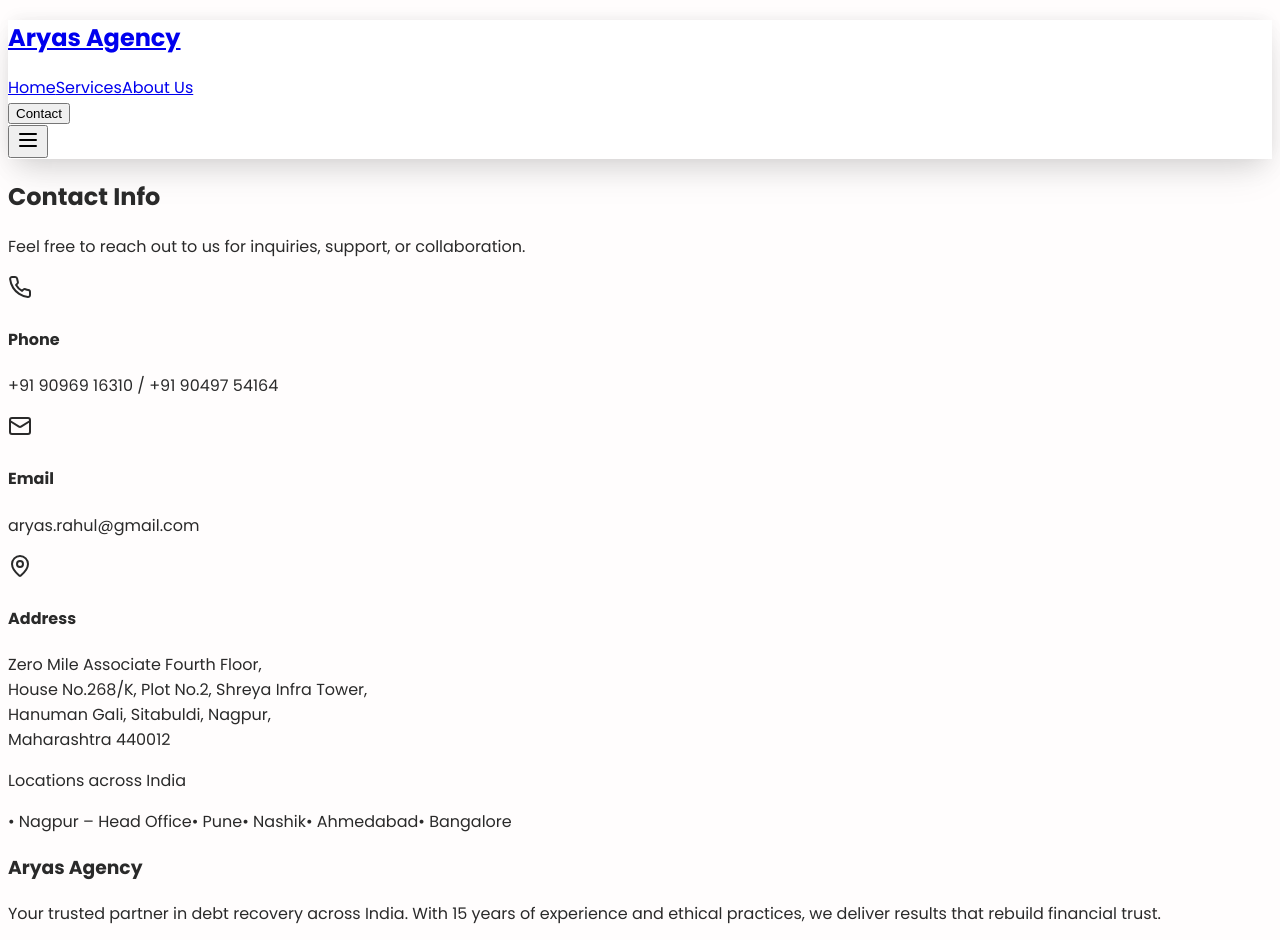
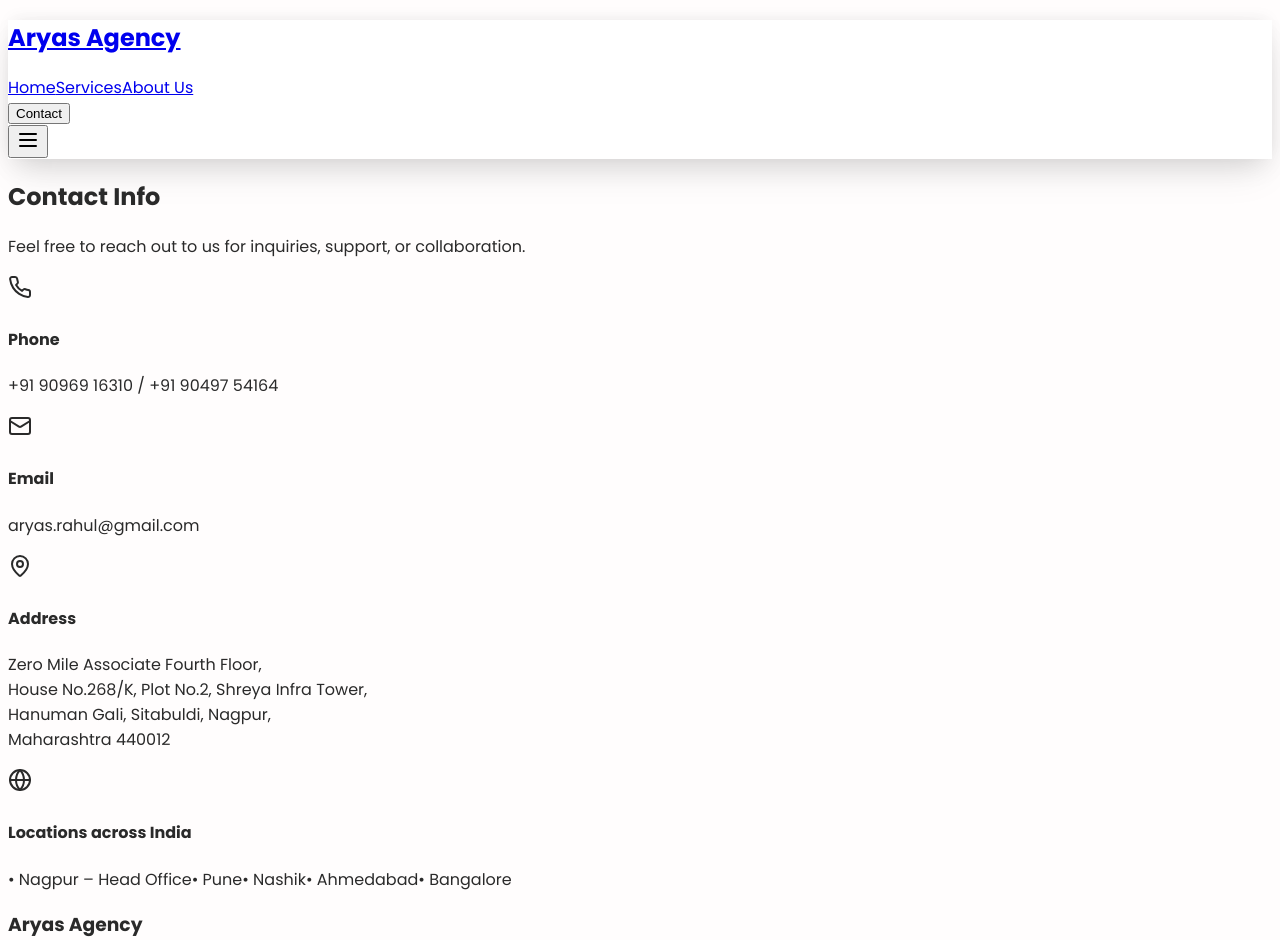
Before and after one commit to Nehan21-Gaidhani/AryasAgency, a React (Vite) app in the folder client/: page /contact in a window 1280 px wide. Shown: the top 940 px of the page. Built offline with nearby package versions, Linux system fonts and the light colour scheme.

Commit message:
icon updated

```diff
--- a/client/src/pages/Contact.tsx
+++ b/client/src/pages/Contact.tsx
@@ -1,12 +1,12 @@
 import { motion } from "framer-motion";
-import { Mail, Phone, MapPin } from "lucide-react";
+import { Mail, Phone, MapPin, Map ,Globe } from "lucide-react"; // <-- Added `Map`
 
 export default function Contact() {
   return (
     <div className="bg-[#FFFDFD] overflow-x-hidden min-h-screen pt-24">
-      {/* Contact Hero Section */}
       <section className="py-20 bg-[#fceeee]">
         <div className="max-w-4xl mx-auto px-4 sm:px-8 lg:px-12">
+          {/* Hero */}
           <motion.div
             initial={{ opacity: 0, y: 20 }}
             animate={{ opacity: 1, y: 0 }}
@@ -21,12 +21,14 @@ export default function Contact() {
             </p>
           </motion.div>
 
+          {/* Info Blocks */}
           <motion.div
             initial={{ opacity: 0, y: 20 }}
             animate={{ opacity: 1, y: 0 }}
             transition={{ duration: 0.8, delay: 0.2 }}
             className="space-y-8 text-[#2A2A2A] text-base font-light max-w-xl mx-auto"
           >
+            {/* Phone */}
             <div className="flex items-start gap-4">
               <Phone className="text-[#BA0000]" size={24} />
               <div>
@@ -35,6 +37,7 @@ export default function Contact() {
               </div>
             </div>
 
+            {/* Email */}
             <div className="flex items-start gap-4">
               <Mail className="text-[#BA0000]" size={24} />
               <div>
@@ -43,6 +46,7 @@ export default function Contact() {
               </div>
             </div>
 
+            {/* Address */}
             <div className="flex items-start gap-4">
               <MapPin className="text-[#BA0000]" size={24} />
               <div>
@@ -53,11 +57,15 @@ export default function Contact() {
                   Hanuman Gali, Sitabuldi, Nagpur,<br />
                   Maharashtra 440012
                 </p>
+              </div>
+            </div>
 
-                {/* Locations across India - inline bullets */}
-                <div className="mt-4">
-                  <p className="font-semibold mb-1">Locations across India</p>
-                  <p className="flex flex-wrap gap-4 text-sm">
+            {/* Locations across India */}
+            <div className="flex items-start gap-4">
+              <Globe className="text-[#BA0000]" size={24} />
+              <div>
+                <h4 className="text-lg font-semibold">Locations across India</h4>
+                <p className="flex flex-wrap gap-4 text-sm mt-1">
                   <span>• Nagpur – Head Office</span>
                   <span>• Pune</span>
                   <span>• Nashik</span>
@@ -66,7 +74,6 @@ export default function Contact() {
                 </p>
               </div>
             </div>
-            </div>
           </motion.div>
         </div>
       </section>
```
Lines whose indentation alone changed are shown as unchanged.
